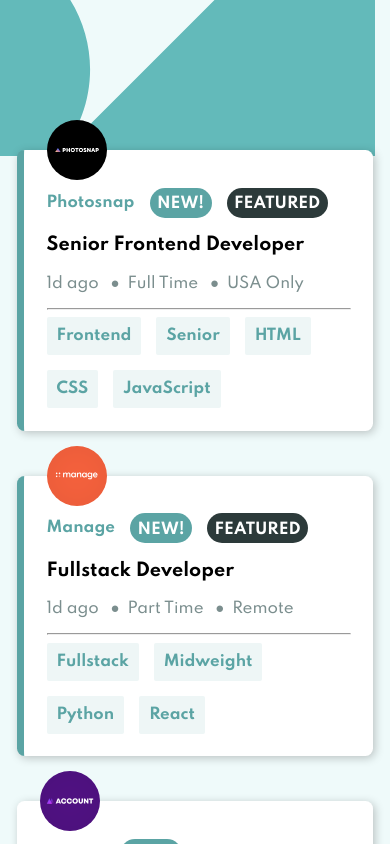
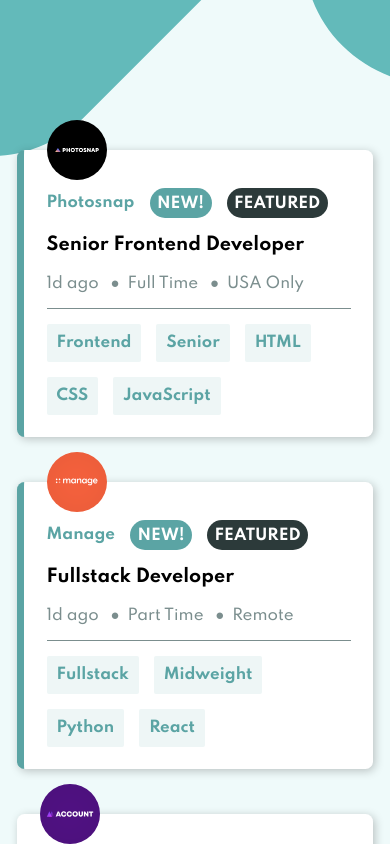
Before and after one commit to Arquimidio/job-listing-fementor, a React (Create React App) app: page / in a window 390 px wide. Shown: the top 844 px of the page. Built offline with nearby package versions, Linux system fonts and the light colour scheme; the HTML template or start-up script is replaced by a standard one.

Commit message:
Turned header img responsive

```diff
--- a/src/App.js
+++ b/src/App.js
@@ -1,6 +1,8 @@
 import { useState, useEffect } from 'react';
 import Cards from './components/Cards'
 import FilterManagement from './components/FilterManagement';
+import './components/css/FilterManagement.css'
+import './components/css/Responsive.css'
 
 
 function App() {
--- a/src/components/FilterManagement.js
+++ b/src/components/FilterManagement.js
@@ -1,4 +1,3 @@
-import './css/FilterManagement.css'
 const FilterManagement = ({ filters, deleteFilter }) => {
     return (
         <nav>
--- a/src/components/css/FilterManagement.css
+++ b/src/components/css/FilterManagement.css
@@ -95,6 +95,7 @@
 .card__top-info{
     display: flex;
     align-items: center;
+    flex-wrap: wrap;
     gap: 1rem;
 }
 
@@ -138,8 +139,19 @@
     font-weight: bolder;
 }
 
+h3{
+    font-weight: var(--bold-font);
+}
+
 .card__time-space-info{
     color: var(--general-cyan)
+}
+
+hr{
+    background-color: var(--general-cyan);
+    border: none;
+    height: 1px;
+    margin: 1rem 0;
 }
 
 .card__filter-tags{
--- /dev/null
+++ b/src/components/css/Responsive.css
@@ -0,0 +1,5 @@
+@media (min-width: 375px){
+    body{
+        background-image: url("../../../public/images/bg-header-desktop.svg");
+    }
+}
```
